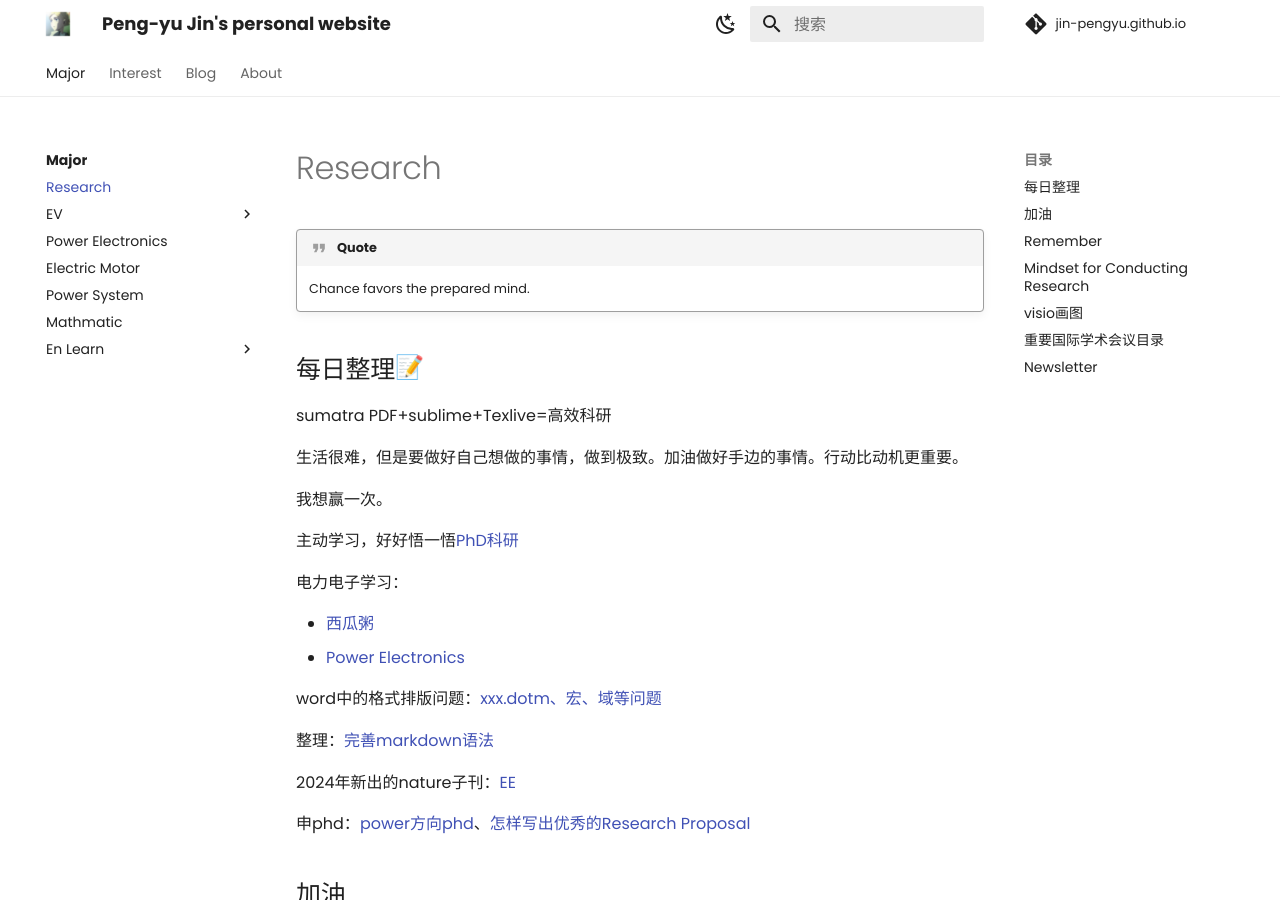
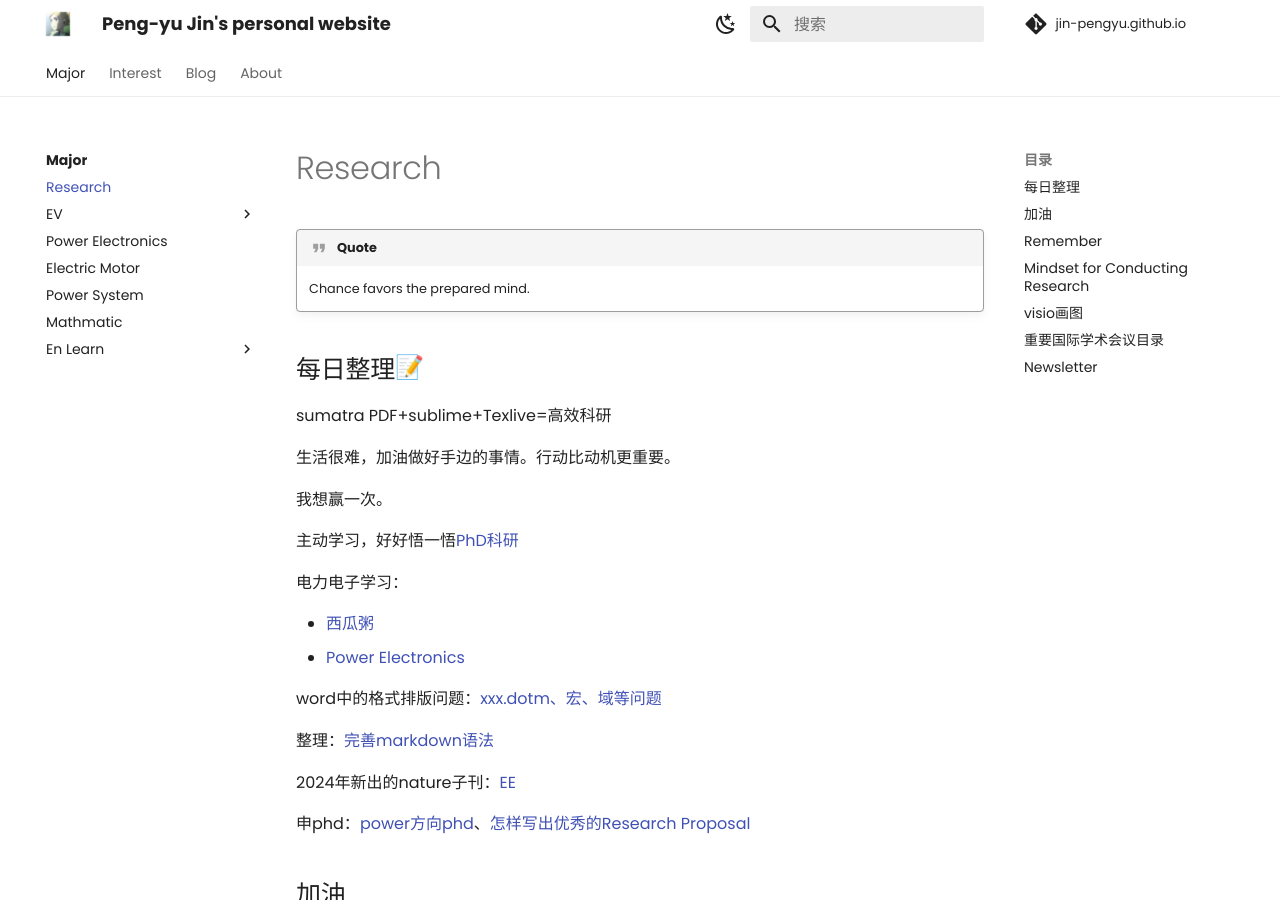
Before and after one commit to Pengyu-Jin/Pengyu-Jin.github.io, an MkDocs documentation site: the page built from docs/major/research/research.md, in a window 1280 px wide and 900 px high. Built offline with MkDocs 1.6.1 and Material for MkDocs 9.7.7, drawn with Linux system fonts in a browser that asks for light colours; emoji names are drawn with the system emoji font; comment, search, counter and statistics services are not loaded.

Commit message:
post-tool20240530

```diff
--- a/docs/major/research/research.md
+++ b/docs/major/research/research.md
@@ -4,7 +4,7 @@
 ## 每日整理:memo:
 sumatra PDF+sublime+Texlive=高效科研
 
-生活很难，但是要做好自己想做的事情，做到极致。加油做好手边的事情。行动比动机更重要。
+生活很难，加油做好手边的事情。行动比动机更重要。
 
 我想赢一次。
 
```
